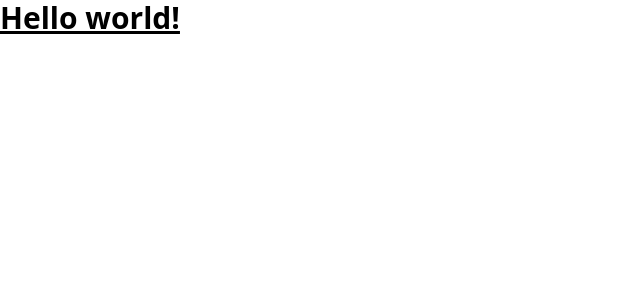
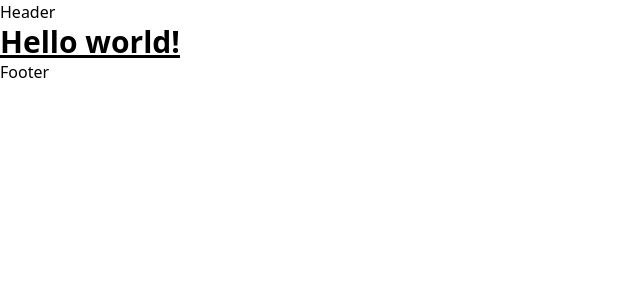
Before and after one commit to academy-react-winter1403/Code_Factory, a React (Vite) app: page / in a window 1280 px wide. Shown: the top 300 px of the page, without its empty margins (0-640 px from the left). Built offline with nearby package versions, Linux system fonts and the light colour scheme.

Commit message:
add basic rout

```diff
--- /dev/null
+++ b/src/Pages/Root/index.jsx
@@ -0,0 +1,13 @@
+import { Outlet } from 'react-router-dom';
+import Header from '../Common/Header';
+import Footer from '../Common/Footer';
+const Root = () => {
+    return (
+        <>
+            <Header />
+            <Outlet />
+            <Footer />
+        </>
+    )
+}
+    export default Root;
--- a/src/main.jsx
+++ b/src/main.jsx
@@ -2,9 +2,111 @@ import { StrictMode } from 'react'
 import { createRoot } from 'react-dom/client'
 import './index.css'
 import App from './App'
+import { createBrowserRouter, RouterProvider } from 'react-router-dom'
+import NotFound from './Pages/404'
+import AboutUs from './Pages/AboutUs'
+import ForgetPass from './Pages/Auth/ForgetPass'
+import SignIn from './Pages/Auth/SignIn'
+import SignUp from './Pages/Auth/SignUp'
+import Cart from './Pages/Cart'
+import Compare from './Pages/Compare'
+import ContactUs from './Pages/ContactUs'
+import CourseDetails from './Pages/CourseDetails'
+import Courses from './Pages/Courses'
+import Landing from './Pages/Landing'
+import Teachers from './Pages/Teachers'
+import TeachersDetail from './Pages/TeachersDetail'
+import Weblog from './Pages/Weblog'
+import WeblogDetail from './Pages/WeblogDetail'
+import Root from './Pages/Root'
+const router = createBrowserRouter(
+  [
+    {
+      path: '/',
+      element: <Root />,
+      children: [
+        {
+          index: true,
+          path: '/',
+          element: <App />
+      },
+        {
+          path: '/aboutUs',
+          element: <AboutUs />
+        },
+        {
+          path: '/auth',
+          children: [
+            {
+          path: 'forgetPass',
+          element: <ForgetPass />
+            },
+            {
+              path: 'signIn',
+              element: <SignIn />
+            },
+            {
+              path: 'signUp',
+              element: <SignUp />
+            }
+          ]
+        }
+        ,
+        {
+          path: '/cart',
+          element: <Cart />
+        }
+        , {
+          path: '/compare',
+          element: <Compare />
+        },
+        {
+          path: '/ContactUs',
+          element: <ContactUs />
+        },
+        {
+          path: 'courseDetails',
+          element: <CourseDetails />
+        },
+        {
+          path: 'Courses',
+          element: <Courses />
+        },
+        {
+          path: 'landing',
+          element: <Landing />
+        },
+        {
+          path: 'teachers',
+          element: <Teachers />
+        },
+        {
+          path: 'teachersDetail',
+          element: <TeachersDetail />
+        },
 
+        {
+          path: 'weblog',
+          element: <Weblog />
+        },
+        {
+          path: 'weblogDetail',
+          element: <WeblogDetail />
+        }
+        ,
+
+        {
+          path: "*",
+          element: <NotFound />
+        }
+      ]
+    },
+
+  ]
+)
 createRoot(document.getElementById('root')).render(
   <StrictMode>
-    <App />
+    <RouterProvider router={router} />
+
   </StrictMode>,
 )
```
